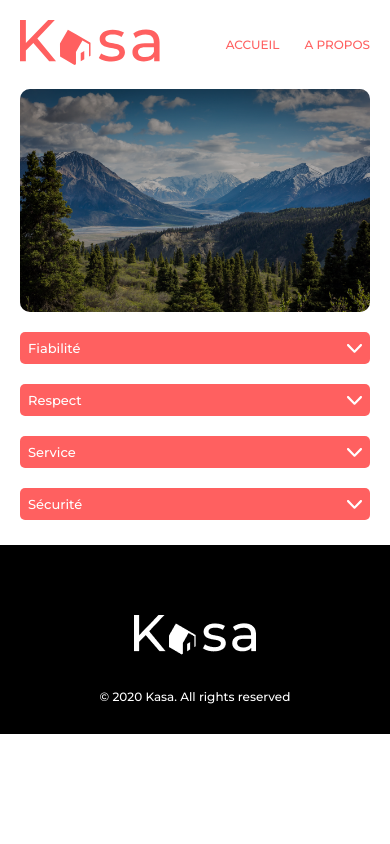
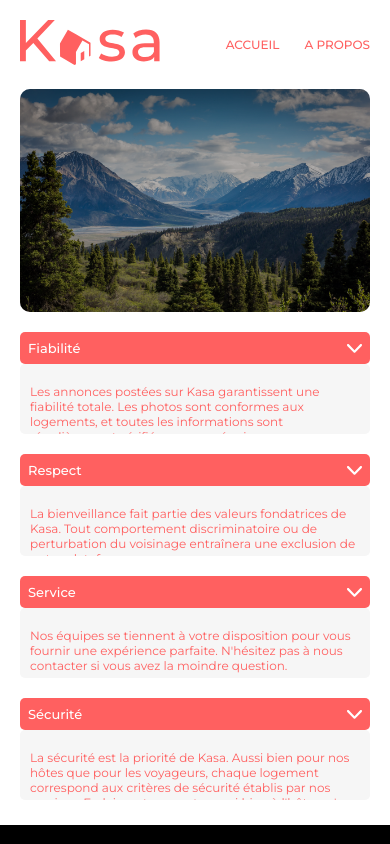
Before and after one commit to MathiasSerpente/OC-Projet6-React, a React (Create React App) app: page /about in a window 390 px wide. Shown: the top 844 px of the page. Built offline with nearby package versions, Linux system fonts and the light colour scheme.

Commit message:
Ajout transition CSS sur les .collapse-content, breakpoint 365 Header

```diff
--- a/src/components/Collaspe/index.jsx
+++ b/src/components/Collaspe/index.jsx
@@ -20,7 +20,9 @@ function Collapse({ id, title, content }) {
           alt={isOpen ? 'Fermer' : 'Ouvrir'}
         />
       </div>
-      {isOpen && <div className="collapse-content">{content}</div>}
+      <div className={`collapse-content ${isOpen ? 'open' : ''}`}>
+        {content}
+      </div>
     </li>
   )
 }
--- a/src/components/Collaspe/style.css
+++ b/src/components/Collaspe/style.css
@@ -25,7 +25,16 @@
   border-radius: 5px;
   font-size: 24px;
   font-weight: 400;
+  padding: 0px 20px 0px 20px;
+  max-height: 0;
+  overflow: hidden;
+  transition: max-height 0.5s ease-in-out, padding 0.5s ease-in-out;
+}
+
+.container-about .collapse-content.open {
   padding: 30px 20px 10px 20px;
+  max-height: 1000px;
+  transition: max-height 0.5s ease-in-out, padding 0.5s ease-in-out;
 }
 
 .container-housing .title-collapse-header {
@@ -39,7 +48,16 @@
   border-radius: 5px;
   font-size: 18px;
   font-weight: 400;
+  padding: 0px 20px 0px 20px;
+  max-height: 0;
+  overflow: hidden;
+  transition: max-height 0.5s ease-in-out, padding 0.5s ease-in-out;
+}
+
+.container-housing .collapse-content.open {
   padding: 30px 20px 25px 20px;
+  max-height: 1000px;
+  transition: max-height 0.5s ease-in-out, padding 0.5s ease-in-out;
 }
 
 @media screen and (max-width: 600px) {
--- a/src/components/Header/style.css
+++ b/src/components/Header/style.css
@@ -42,3 +42,10 @@ header {
     text-transform: uppercase;
   }
 }
+
+@media screen and (max-width: 365px) {
+  .links-container-header {
+    flex-direction: column;
+    gap: 10px;
+  }
+}
```
